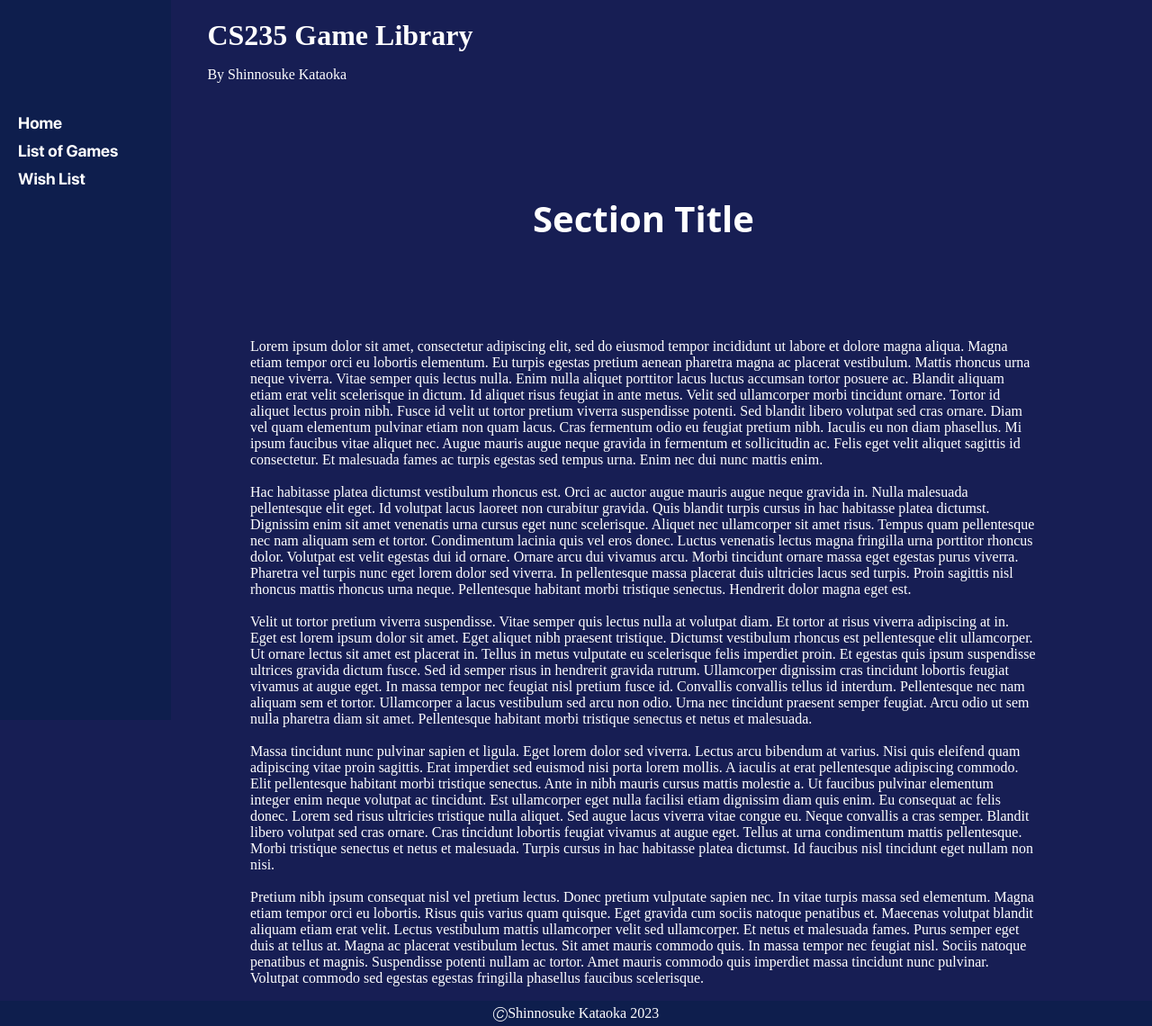
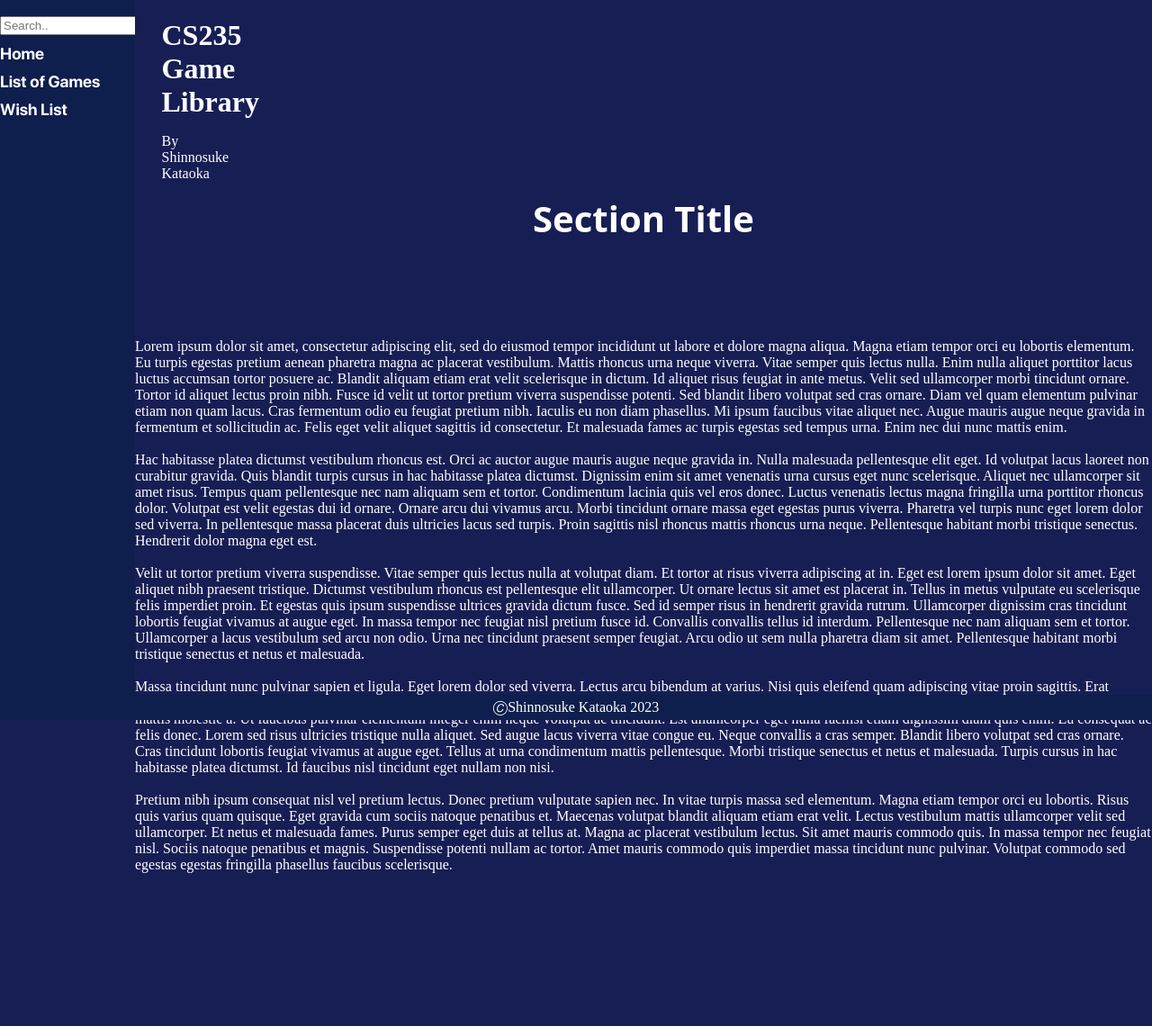
Before and after one commit to KingsleyLeung03/cs235-2023-gameswebapp-assignment-zlia403_glo501_skat149, a Flask app: page / in a window 1280 px wide. Shown: the whole page at 90% size. After the commit the page ends 970 px from the top, so only its background shows below. Run offline with Flask 3, Linux system fonts and the light colour scheme; some libraries are stand-ins or nearby versions.

Commit message:
refit the scale for template css for UX

```diff
--- a/games/static/css/common-style.css
+++ b/games/static/css/common-style.css
@@ -30,16 +30,19 @@ body {
 
 
 header, main {
-    /* background-image: url(../images/background.png); */
+    /* background-image: url(../images/background.png);
     padding-inline: 10%;
     min-width: 800px;
+
+    */
+    margin-left: 150px;
+    float: left;
 
 }
 
 
 /* header */
 header {
-
     height: 150px;
 }
 div.page_title {
@@ -58,6 +61,8 @@ div.page_title h1 {
 /* nav sidebar */
 aside {
     width: 150px; /* width of sidebar must same as margin ofset of main element */
+
+    /* justify-content: center;
     background-color: rgb(14, 30, 77);
     position: fixed;
     top: 0;
@@ -67,7 +72,16 @@ aside {
     padding-top: 100px;
     display: flex;
     flex-direction: column;
-    /* justify-content: center; */
+    */
+    background-color: rgb(14, 30, 77);
+
+
+    float: left;
+    height: 100%;
+    overflow-x: hidden;
+    position: fixed;
+    text-align: center;
+
 }
 
 ul.nav_list {
@@ -115,8 +129,7 @@ ul.nav_list li a{
 main {
     vertical-align: middle;
     margin-left: 150px; /* offset for sidebar */
-    min-width: 800px;
-    max-width: 1700px;
+    float: left;
 }
 
 div.section_title {
@@ -138,6 +151,8 @@ footer {
     background-color: rgb(14, 30, 77);
     margin: 0px;
     width: 100%;
+    position: fixed;
+    bottom: 0;
 }
 
 footer p.copyright {
--- a/games/templates/sidebar.html
+++ b/games/templates/sidebar.html
@@ -1,4 +1,6 @@
 <ul class="nav_list">
+    <li><input type="text" placeholder="Search.."></li>
+
     <li><a href="./layout">Home</a></li>
     <li><a href="./games">List of Games</a></li>
     <li><a href="">Wish List</a></li>
--- a/games/templates/template.html
+++ b/games/templates/template.html
@@ -10,18 +10,20 @@
     {% endblock %}
 </head>
 <body>
+
+    <aside>
+
+        <!-- include sidebar from external file -->
+        {% include "sidebar.html" %}
+
+    </aside>
+
     <header>
 
         <!-- include part from extarnal file -->
         {% include "header.html" %}
 
     </header>
-    <aside>
-
-        <!-- include sidebar from external file -->
-        {% include "sidebar.html" %}
-
-    </aside>
     <main>
         {% block main %}
 
```
